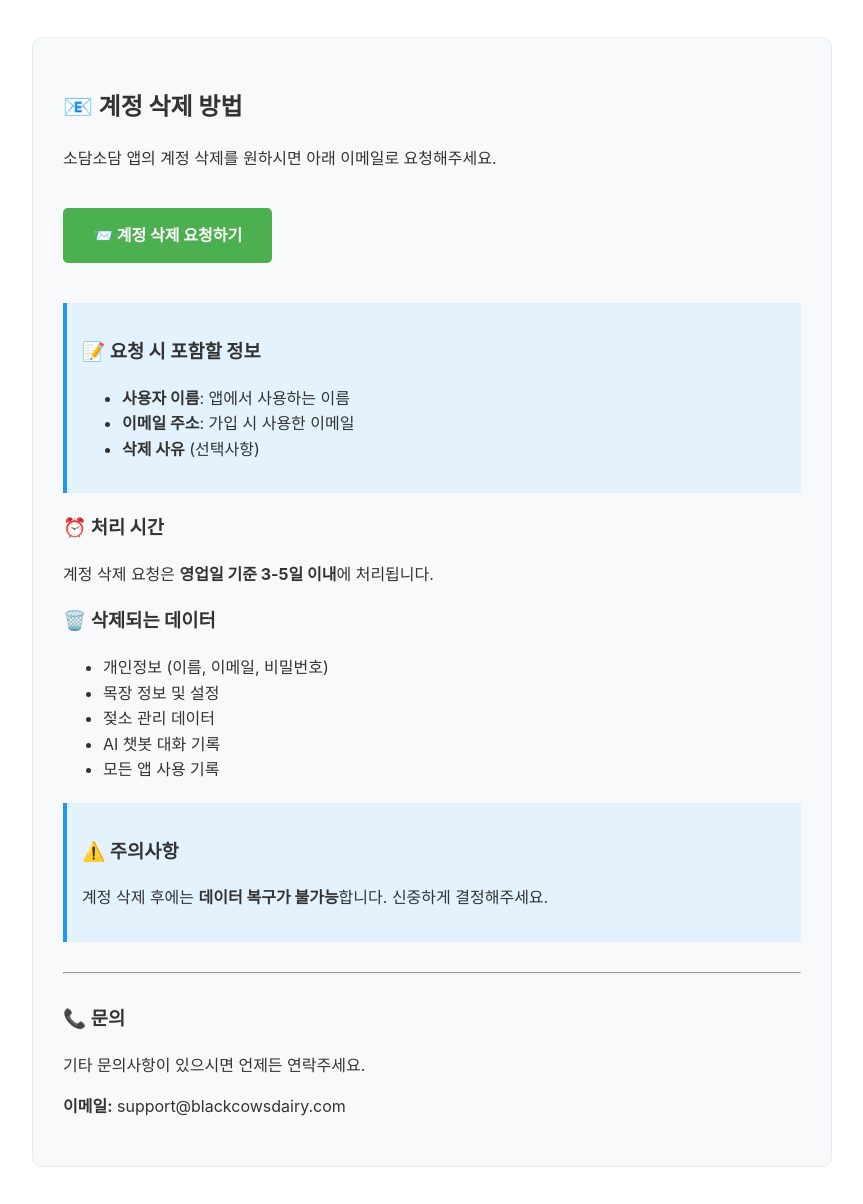
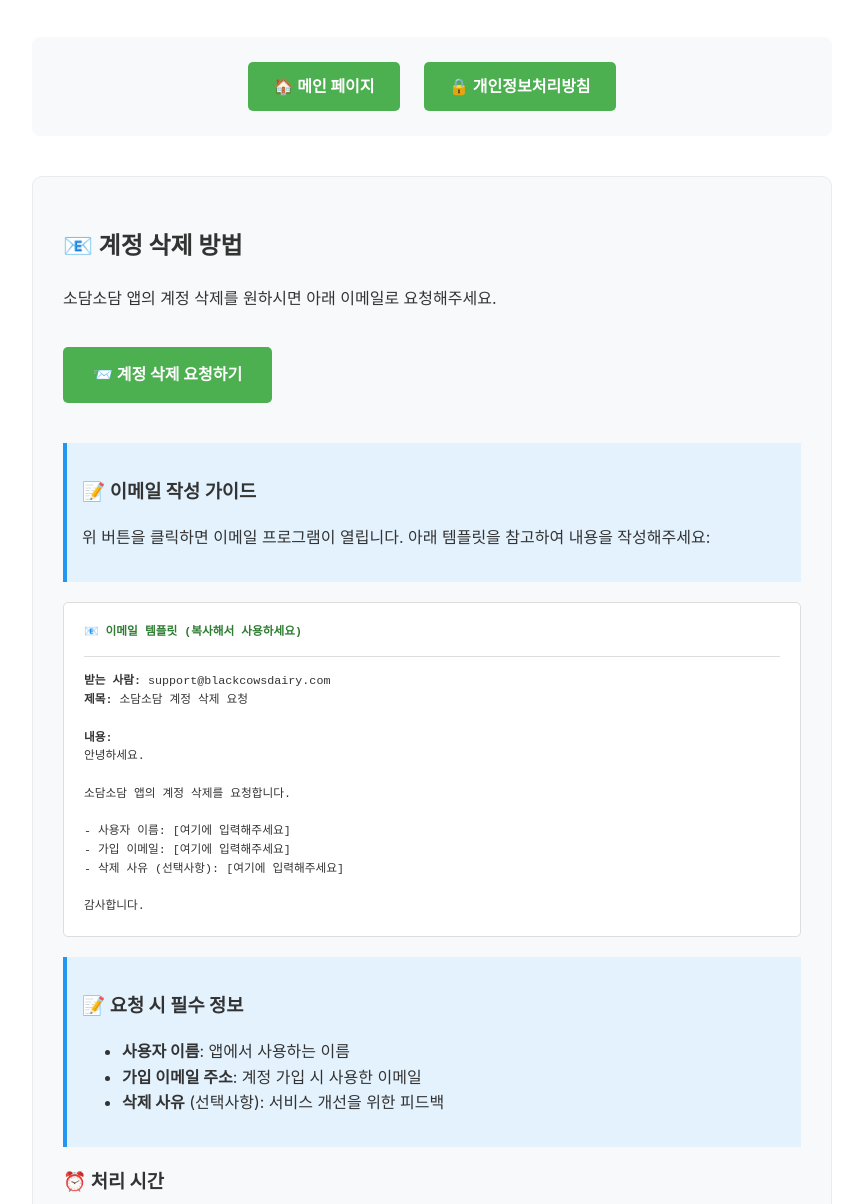
Before and after one commit to BlackCows-Team/blackcows-privacy, a plain HTML site: page account-deletion.html in a window 1280 px wide. Shown: the part 167-1371 px from the top of the page, without its empty margins (208-1071 px from the left). Drawn offline with Linux system fonts and the light colour scheme.

Commit message:
Update account-deletion.html

```diff
--- a/account-deletion.html
+++ b/account-deletion.html
@@ -48,6 +48,40 @@
             padding: 15px;
             margin: 20px 0;
         }
+        .email-template {
+            background: #fff;
+            border: 1px solid #ddd;
+            border-radius: 5px;
+            padding: 20px;
+            margin: 20px 0;
+            font-family: monospace;
+            font-size: 0.9em;
+        }
+        .template-title {
+            font-weight: bold;
+            color: #2E7D32;
+            margin-bottom: 15px;
+        }
+        .navigation {
+            text-align: center;
+            margin: 40px 0;
+            padding: 25px;
+            background: #f8f9fa;
+            border-radius: 8px;
+        }
+        .nav-button {
+            background: #4CAF50;
+            color: white;
+            padding: 12px 25px;
+            text-decoration: none;
+            border-radius: 5px;
+            margin: 0 10px;
+            display: inline-block;
+            font-weight: bold;
+        }
+        .nav-button:hover {
+            background: #45a049;
+        }
     </style>
 </head>
 <body>
@@ -56,21 +90,51 @@
         <h1>계정 삭제 요청</h1>
     </div>
 
+    <div class="navigation">
+        <a href="index.html" class="nav-button">🏠 메인 페이지</a>
+        <a href="privacy-policy.html" class="nav-button">🔒 개인정보처리방침</a>
+    </div>
+
     <div class="container">
         <h2>📧 계정 삭제 방법</h2>
         <p>소담소담 앱의 계정 삭제를 원하시면 아래 이메일로 요청해주세요.</p>
 
-        <a href="mailto:support@blackcowsdairy.com?subject=소담소담 계정삭제요청&body=안녕하세요.%0A%0A계정 삭제를 요청합니다.%0A%0A- 사용자 이름: [여기에 입력]%0A- 이메일: [여기에 입력]%0A- 삭제 사유 (선택사항): [여기에 입력]%0A%0A감사합니다."
+        <!-- 간단한 이메일 링크 (인코딩 문제 해결) -->
+        <a href="mailto:support@blackcowsdairy.com?subject=Account Deletion Request"
            class="email-button">
             📨 계정 삭제 요청하기
         </a>
 
         <div class="info-box">
-            <h3>📝 요청 시 포함할 정보</h3>
+            <h3>📝 이메일 작성 가이드</h3>
+            <p>위 버튼을 클릭하면 이메일 프로그램이 열립니다. 아래 템플릿을 참고하여 내용을 작성해주세요:</p>
+        </div>
+
+        <div class="email-template">
+            <div class="template-title">📧 이메일 템플릿 (복사해서 사용하세요)</div>
+            <div style="border-top: 1px solid #ddd; padding-top: 15px;">
+                <strong>받는 사람:</strong> support@blackcowsdairy.com<br>
+                <strong>제목:</strong> 소담소담 계정 삭제 요청<br><br>
+
+                <strong>내용:</strong><br>
+                안녕하세요.<br><br>
+
+                소담소담 앱의 계정 삭제를 요청합니다.<br><br>
+
+                - 사용자 이름: [여기에 입력해주세요]<br>
+                - 가입 이메일: [여기에 입력해주세요]<br>
+                - 삭제 사유 (선택사항): [여기에 입력해주세요]<br><br>
+
+                감사합니다.
+            </div>
+        </div>
+
+        <div class="info-box">
+            <h3>📝 요청 시 필수 정보</h3>
             <ul>
                 <li><strong>사용자 이름</strong>: 앱에서 사용하는 이름</li>
-                <li><strong>이메일 주소</strong>: 가입 시 사용한 이메일</li>
-                <li><strong>삭제 사유</strong> (선택사항)</li>
+                <li><strong>가입 이메일 주소</strong>: 계정 가입 시 사용한 이메일</li>
+                <li><strong>삭제 사유</strong> (선택사항): 서비스 개선을 위한 피드백</li>
             </ul>
         </div>
 
@@ -93,8 +157,8 @@
 
         <hr style="margin: 30px 0;">
 
-        <h3>📞 문의</h3>
-        <p>기타 문의사항이 있으시면 언제든 연락주세요.</p>
+        <h3>📞 기타 문의</h3>
+        <p>계정 삭제 외 다른 문의사항이 있으시면 언제든 연락주세요.</p>
         <p><strong>이메일:</strong> support@blackcowsdairy.com</p>
     </div>
 
```
